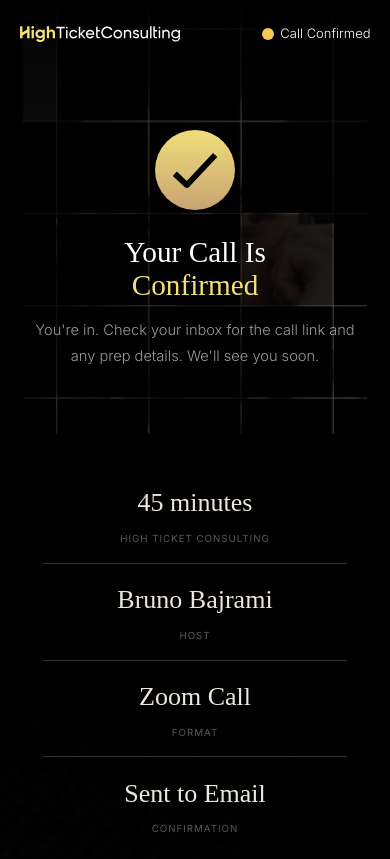
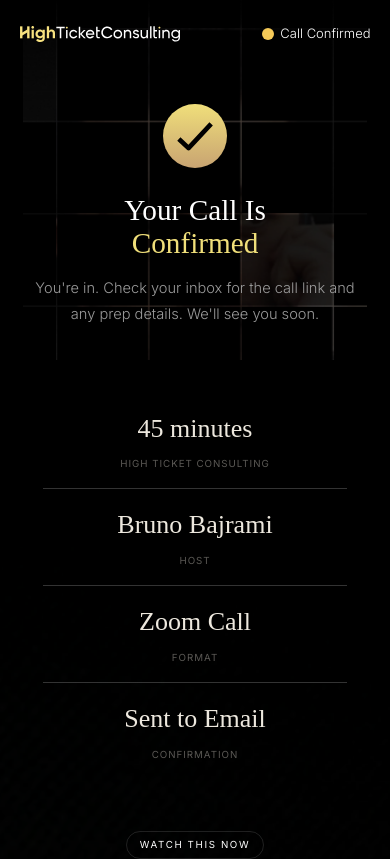
Before and after one commit to paulotra/htc, a Next.js app: page /confirmation in a window 390 px wide. Shown: the top 859 px of the page. Built offline with nearby package versions, Linux system fonts and the light colour scheme; a web font is replaced by a local one.

Commit message:
mobile enhancements

```diff
--- a/app/confirmation/page.tsx
+++ b/app/confirmation/page.tsx
@@ -35,11 +35,11 @@ export default function ConfirmationPage() {
 					{/* eslint-disable-next-line @next/next/no-img-element */}
 					<div
 						data-gsap="confirm-header"
-						className="flex-1 flex flex-col items-center justify-center text-center gap-8 pt-20 pb-20"
+						className="flex-1 flex flex-col items-center justify-center text-center gap-8 pt-20 pb-10 md:pb-20"
 					>
 						<img
 							src="/images/figma/57a5ad31-52f7-44a9-adb0-b632819f627c.svg"
-							className="md:mt-12 mt-20 w-[80px] md:w-[120px] h-[80px] md:h-[120px]"
+							className="mt-12 w-[64px] md:w-[120px] h-[64px] md:h-[120px]"
 							alt=""
 						/>
 
```
